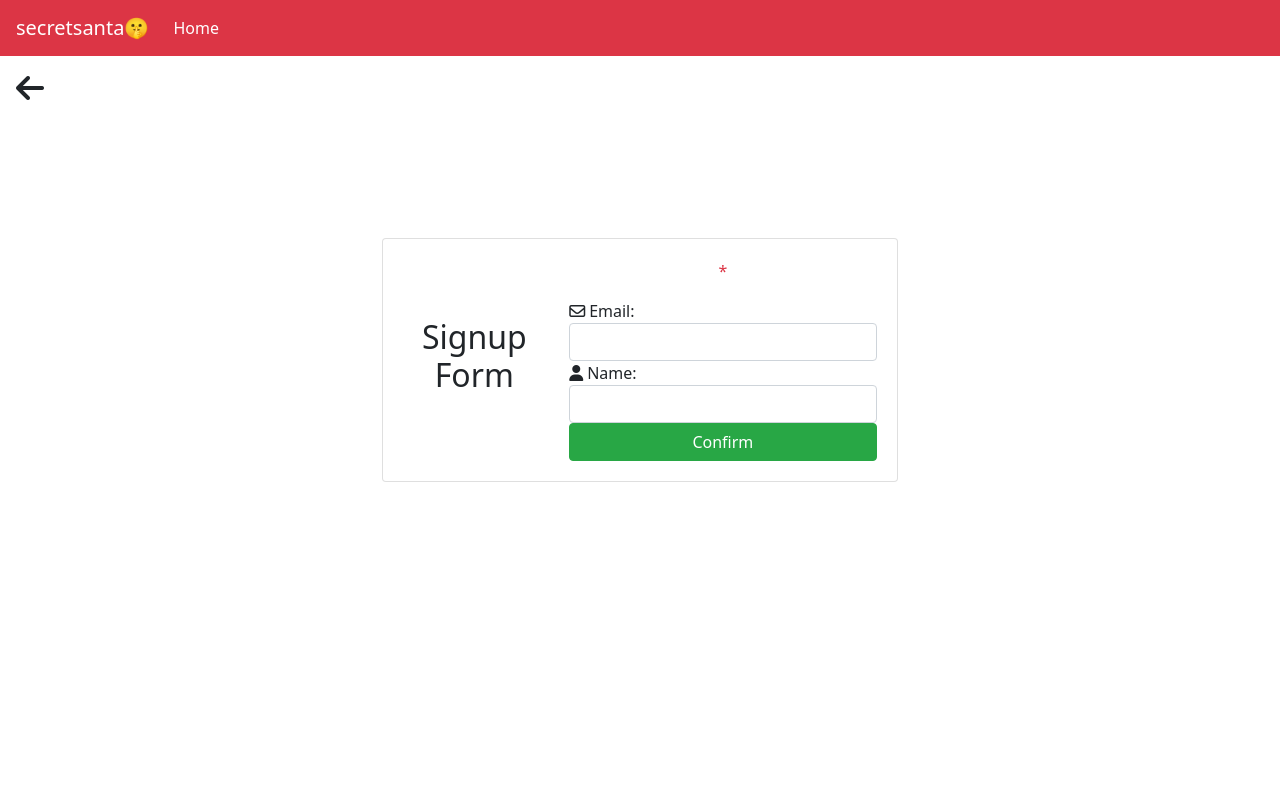
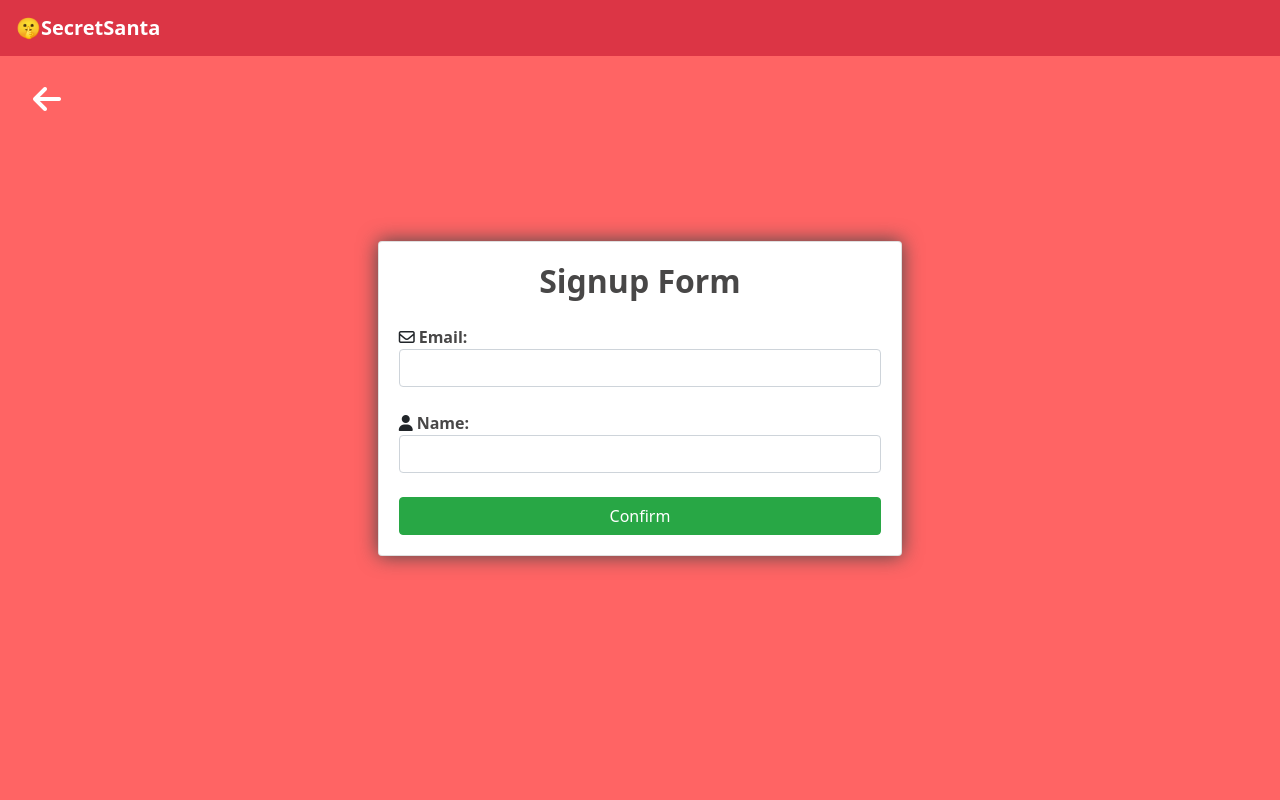
Before and after one commit to vjloable/secretsanta, a PHP site: page /signup.php in a window 1280 px wide. Run offline with PHP 8.4, Linux system fonts and the light colour scheme; some libraries are stand-ins or nearby versions.

Commit message:
refactor: add red-bg & center form title

```diff
--- a/signup.php
+++ b/signup.php
@@ -2,36 +2,39 @@
 <html style="height: 100%;">
 
 <head>
-  <title> Signup Form 📝 </title>
+  <title>Signup Form 📝</title>
   <link rel="stylesheet" href="https://stackpath.bootstrapcdn.com/bootstrap/5.0.0-alpha1/css/bootstrap.min.css" integrity="sha384-r4NyP46KrjDleawBgD5tp8Y7UzmLA05oM1iAEQ17CSuDqnUK2+k9luXQOfXJCJ4I" crossorigin="anonymous">
   <script src="https://stackpath.bootstrapcdn.com/bootstrap/5.0.0-alpha1/js/bootstrap.min.js" integrity="sha384-oesi62hOLfzrys4LxRF63OJCXdXDipiYWBnvTl9Y9/TRlw5xlKIEHpNyvvDShgf/" crossorigin="anonymous"></script>
   <script src="https://cdn.jsdelivr.net/npm/popper.js@1.16.0/dist/umd/popper.min.js" integrity="sha384-Q6E9RHvbIyZFJoft+2mJbHaEWldlvI9IOYy5n3zV9zzTtmI3UksdQRVvoxMfooAo" crossorigin="anonymous"></script>
   <script src="https://kit.fontawesome.com/5d09c7d46f.js" crossorigin="anonymous"></script>
+  <style>
+    .glow {
+      box-shadow: 0 0 20px #484747;
+    }
+  </style>
 </head>
 
-<body style="height: 100%;">
-  <nav class="navbar navbar-expand-sm navbar-dark bg-danger">
+<body style="height: 100%; background-color: rgb(255, 100, 100);">
+  <nav class="navbar navbar-expand-sm navbar-dark bg-danger" style="height: 7vh">
     <div class="container-fluid">
-      <a class="navbar-brand" href="#">secretsanta🤫</a>
+      <a class="navbar-brand" style="font-weight: 900;" href="#">🤫SecretSanta</a>
       <button class="navbar-toggler" type="button" data-toggle="collapse" data-target="#navbarID" aria-controls="navbarID" aria-expanded="false" aria-label="Toggle navigation">
         <span class="navbar-toggler-icon"></span>
       </button>
-      <div class="collapse navbar-collapse" id="navbarID">
-        <div class="navbar-nav">
-          <a class="nav-link active" aria-current="page" href="/secretsanta/welcome.php">Home</a>
-        </div>
-      </div>
     </div>
   </nav>
-  <i class="fa fa-arrow-left fa-2x p-3" aria-hidden="true"></i>
-  <div class="container" style="min-height: 60%;display: flex;align-items: center;">
-    <div class="card mx-auto" style="max-width: 600px; padding: 20px;">
-      <div class="row no-gutters">
-        <div class="col-md-4" style="min-height: 100%;display: flex;align-items: center;">
-          <h2 class="card-title text-center">Signup Form</h2>
+  <div style="height: 93vh;">
+    <a class="btn btn-outline-dark mt-1 ml-1" style="border-color: rgb(255, 100, 100);" href="/secretsanta/welcome.php">
+      <i class="fa fa-arrow-left fa-2x p-3" aria-hidden="true" style="color: white; cursor: pointer;"></i>
+    </a>
+    <div class="container" style="min-height: 70%;display: flex;align-items: center;">
+      <div class="card mx-auto glow" style="max-width: 600px; padding: 20px;">
+        <div class="row">
+          <div>
+            <h2 class="card-title text-center" style="font-weight: 900; color: #484747;">Signup Form</h2>
           </div>
-        <div class="col-md-8">
-          <p class="text-danger text-center">*
+          <div>
+            <p class="text-danger text-center">
               <?php
               if (isset($_GET['error_msg'])) {
                 echo urldecode($_GET['error_msg']);
@@ -40,13 +43,16 @@
             </p>
             <form method="post">
               <div class="form-group">
-              <span class="input-group-addon"><i class="fa fa-envelope-o fa-fw pr-2"></i></span><label for="email">Email:</label>
+                <span class="input-group-addon"><i class="fa fa-envelope-o fa-fw pr-2"></i></span><label for="email" style="font-weight: 900; color: #484747;">Email:</label>
                 <input type="email" class="form-control" id="email" name="email" required>
-              <span class="input-group-addon"> <i class="fa fa-user pr-1" aria-hidden="true"></i></span><label for="name">Name:</label>
+                <br>
+                <span class="input-group-addon"> <i class="fa fa-user pr-1" aria-hidden="true"></i></span><label for="name" style="font-weight: 900; color: #484747;"> Name:</label>
                 <input type="text" class="form-control" id="text" name="name" required>
               </div>
+              <br>
               <button type="submit" class="btn btn-success btn-block" formaction="/secretsanta/scripts/signup_action.php">Confirm</button>
             </form>
+          </div>
         </div>
       </div>
     </div>
```
Also changed, not shown: login.php (+23 -18 lines). Lines whose indentation alone changed are shown as unchanged.
